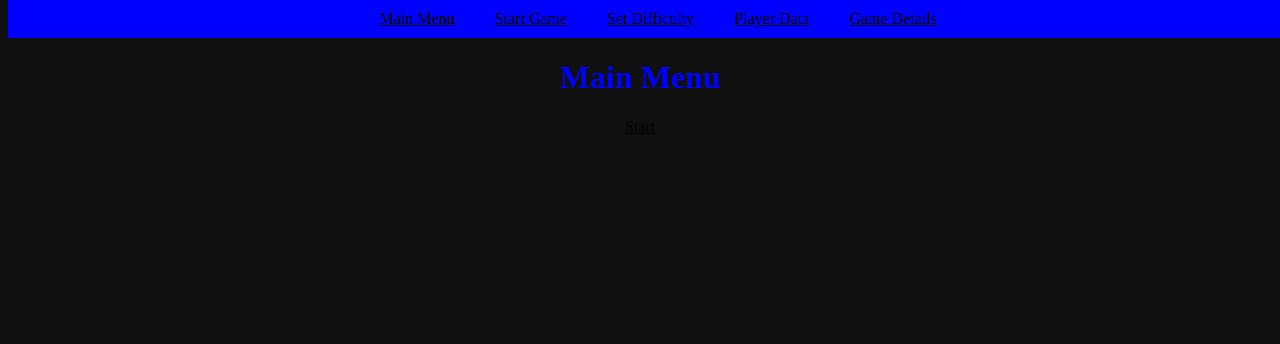
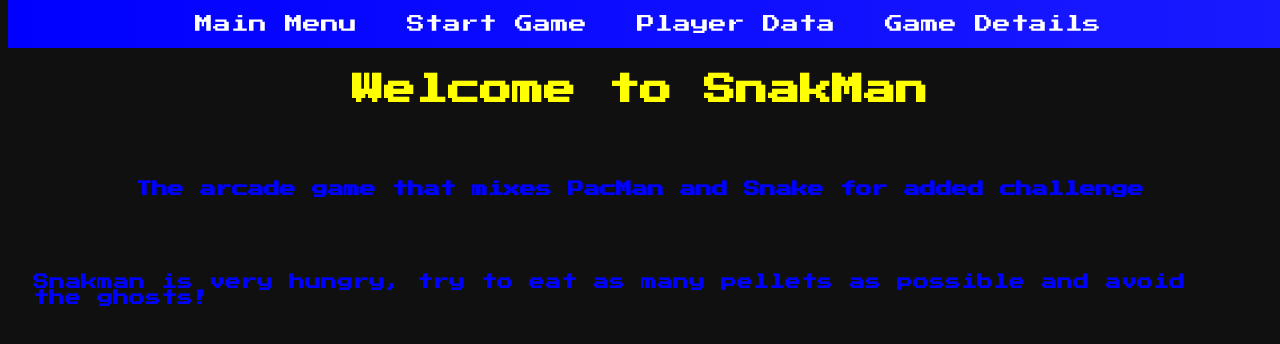
Before and after one commit to bartyboy555/COMP-1004-SPA, a website with bundled scripts: page frontend/index.html in a window 1280 px wide. Built offline with nearby package versions, Linux system fonts and the light colour scheme; no server answers.

Commit message:
added finishing style to website using css

```diff
--- a/frontend/index.html
+++ b/frontend/index.html
@@ -5,12 +5,14 @@
     <meta name="viewport" content="width=device-width, initial-scale=1.0">
     <title>Snakman</title>
     <link rel="stylesheet" href="/static/css/style.css">
+    <link rel="preconnect" href="https://fonts.googleapis.com">
+    <link rel="preconnect" href="https://fonts.gstatic.com" crossorigin>
+    <link href="https://fonts.googleapis.com/css2?family=Press+Start+2P&display=swap" rel="stylesheet">
 </head>
 <body>
     <nav class="nav">
         <a href="/" class="nav__link" data-link>Main Menu</a>
         <a href="/startGame" class="nav__link" data-link>Start Game</a>
-        <a href="/setDifficulty" class="nav__link" data-link>Set Difficulty</a>
         <a href="/loadPlayerData" class="nav__link" data-link>Player Data</a>
         <a href="/gameDetails" class="nav__link" data-link>Game Details</a>
     </nav>
--- a/frontend/static/css/style.css
+++ b/frontend/static/css/style.css
@@ -1,14 +1,25 @@
 h1 {
-    color: blue
+    color: yellow;
+    padding: 15px;
 }
 
 h2 {
-    color: white
+    color: blue;
+    padding: 25px;
+    font-size: medium;
+}
+
+h3 {
+    color: white;
+    font-size: small;
 }
 
 body {
     background-color: #101010;
     padding-top: 30px;
+    font-family: "Press Start 2P", system-ui;
+    font-weight: 400;
+    font-style: normal;
 }
 
 p {
@@ -21,33 +32,37 @@
 }
 
 nav {
-    list-style-type: none;
     margin: 0;
-    padding: 10px;
-    overflow: hidden;
+    padding: 15px 0;
 
-    background-color: blue;
+    background: linear-gradient(to right, #0000ff, #1a1aff);
 
     position: fixed;
     top: 0;
+    width: 100%;
 
     display: flex;
     justify-content: center;
-    gap: 40px;
+    align-items: center;
+    gap: 50px;
+}
 
-    width: 100%
-}
-w
 nav a {
-    color: black;
-    text-align: center;
+    color: white;
     text-decoration: none;
-
-    padding: 14px 16px;
+    font-size: 18px;
+    font-weight: 500;
+    transition: 0.25s;
 }
 
 nav a:hover {
     background-color: yellow;
+    color: black;
+
+    display: inline-block;
+    padding: 8px 16px;
+
+    transition: 0.2s;
 }
 
 .app {
--- a/frontend/static/views/main_menu.html
+++ b/frontend/static/views/main_menu.html
@@ -1,2 +1,3 @@
-<h1>Main Menu</h1>
-<a href="/startGame" data-link>Start</a>
+<h1>Welcome to SnakMan</h1>
+<h2>The arcade game that mixes PacMan and Snake for added challenge</h2>
+<h2>Snakman is very hungry, try to eat as many pellets as possible and avoid the ghosts!</h2>
```
Also changed, not shown: frontend/static/views/game_details.html (+13 -0 lines), frontend/static/views/set_difficulty.html (deleted, +0 -1 lines).
